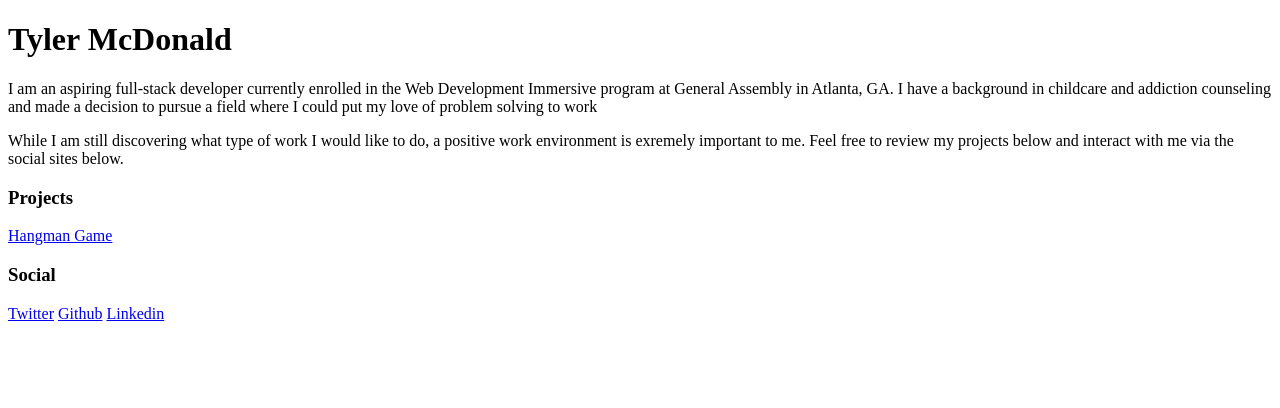
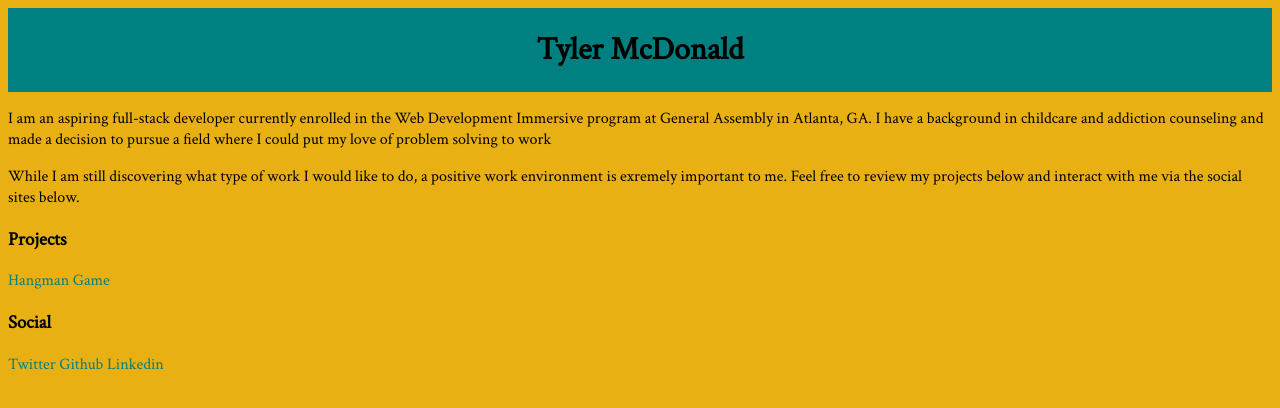
Before and after one commit to ManiacalBilby/portfolio, a plain HTML site: page index.html in a window 1280 px wide. Drawn offline with Linux system fonts and the light colour scheme.

Commit message:
basic css styles applied

```diff
--- a/index.html
+++ b/index.html
@@ -5,7 +5,8 @@
     <meta charset="UTF-8">
     <meta name="viewport" content="width=device-width, initial-scale=1.0">
     <meta http-equiv="X-UA-Compatible" content="ie=edge">
-    <link rel="stylesheet" src="style.css">
+    <link href="https://fonts.googleapis.com/css?family=Crimson+Text" rel="stylesheet">
+    <link rel="stylesheet" href="style.css">
     <title>Tyler McDonald</title>
 </head>
 
--- a/style.css
+++ b/style.css
@@ -0,0 +1,15 @@
+
+
+body {
+    font-family: "Crimson Text", serif;
+    background-color: rgb(233, 176, 19);
+}
+header {
+    display: flex;
+    justify-content: center;
+    background-color: teal;
+}
+a {
+    color: teal;
+    text-decoration: none;
+}
```
